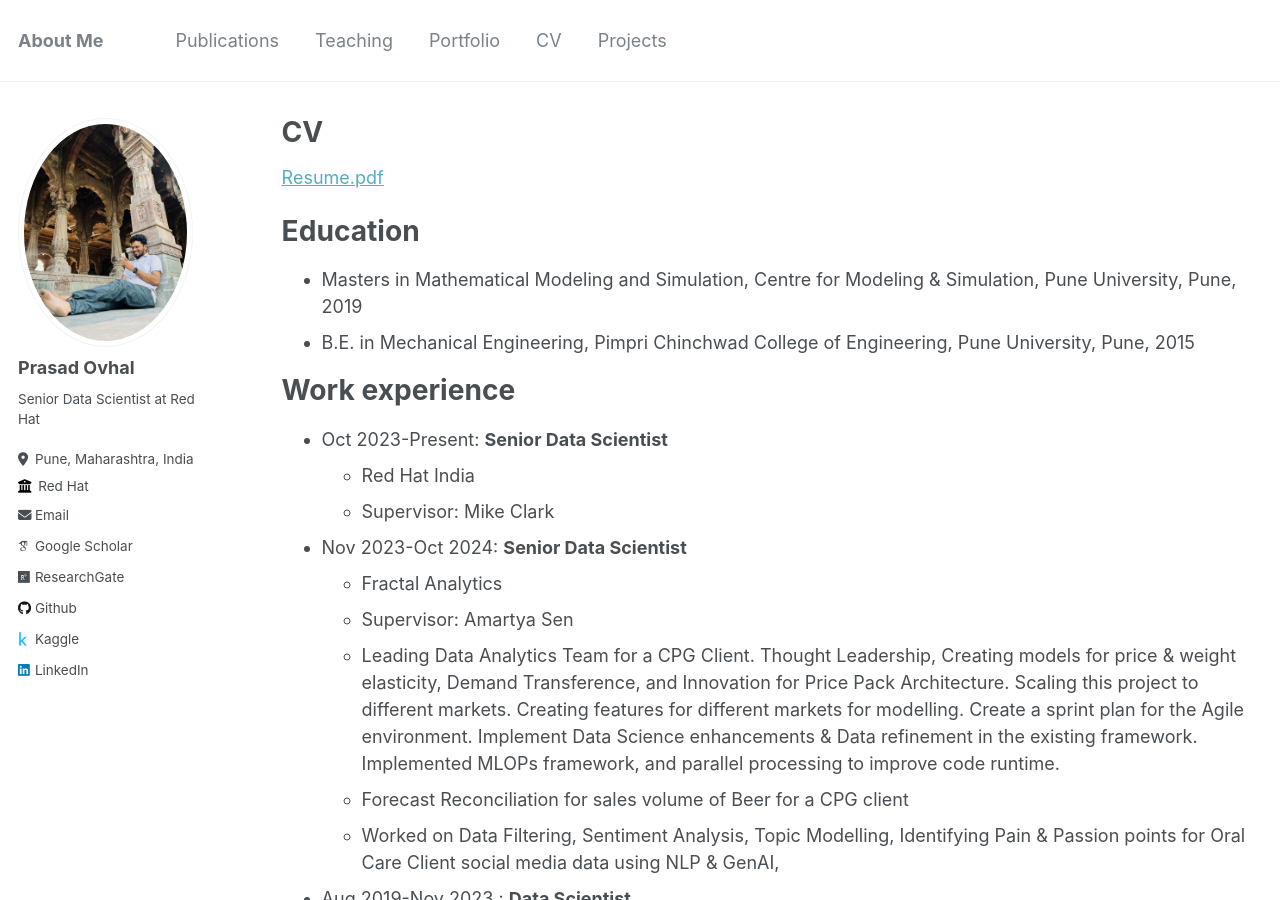
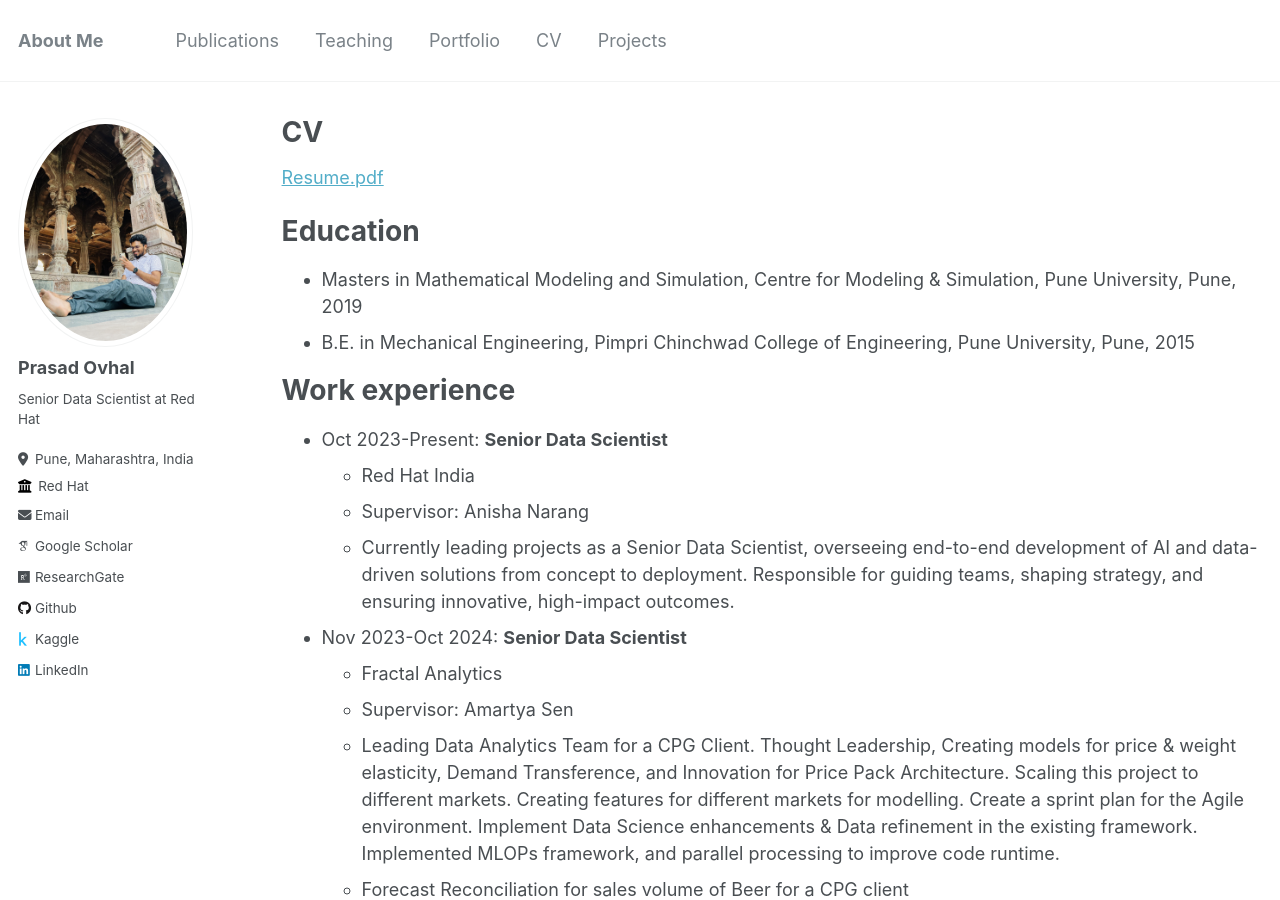
Before and after one commit to prasadovhal/prasadovhal.github.io, a Jekyll site: the page built from _pages/cv.md, in a window 1280 px wide and 900 px high. Built offline with Jekyll 4.4.1, drawn with Linux system fonts in a browser that asks for light colours; some web fonts are replaced; some of the changed text lies outside the part shown.

```diff
--- a/_pages/cv.md
+++ b/_pages/cv.md
@@ -20,8 +20,8 @@ Work experience
 ======
 * Oct 2023-Present: **Senior Data Scientist**
   * Red Hat India
-  * Supervisor: Mike Clark
-
+  * Supervisor: Anisha Narang
+  * Currently leading projects as a Senior Data Scientist, overseeing end-to-end development of AI and data-driven solutions from concept to deployment. Responsible for guiding teams, shaping strategy, and ensuring innovative, high-impact outcomes.
 
 * Nov 2023-Oct 2024: **Senior Data Scientist**
   * Fractal Analytics
```
Also changed, not shown: _pages/about.md (+1 -1 lines), _portfolio/travel.md (+1 -1 lines), _teaching/2025-bioinfo-teaching-5.md (added, +21 -0 lines).
